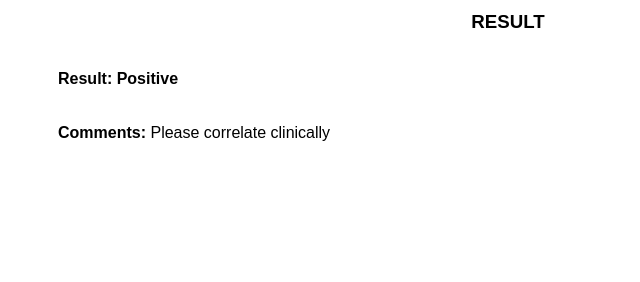
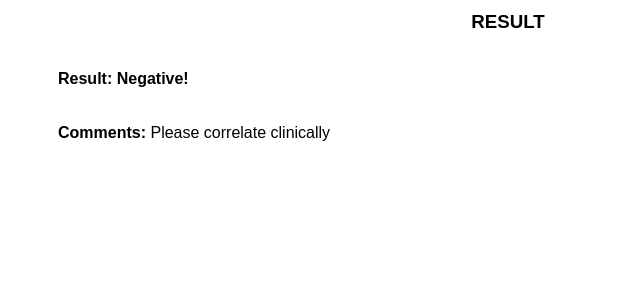
Before and after one commit to Pagladirector/kasamqrcode, a plain HTML site: page index.html in a window 1280 px wide. Shown: the part 497-779 px from the top of the page, 0-640 px from the left. Drawn offline with Linux system fonts and the light colour scheme.

Commit message:
Update index.html

```diff
--- a/index.html
+++ b/index.html
@@ -105,7 +105,7 @@
 <br>
 <div style="margin-left:5%">
 <b>Result: </b>
-<span style="font-weight: bold; ">Positive</span>
+<span style="font-weight: bold; ">Negative! </span>
 </div>
 
 <br><br>
```
